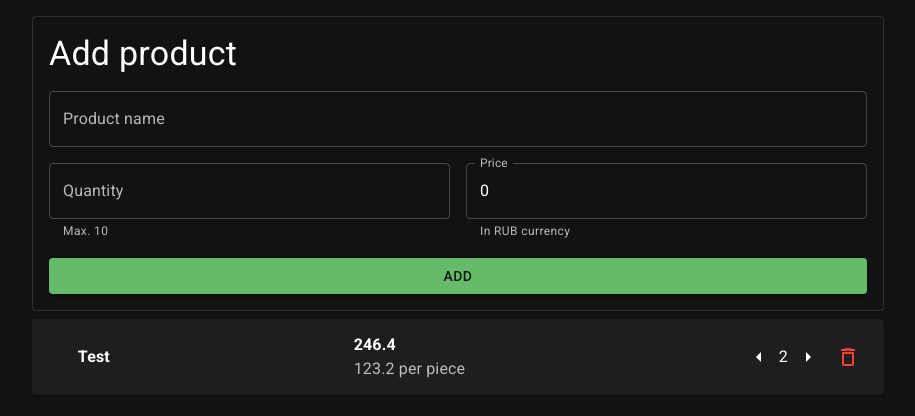
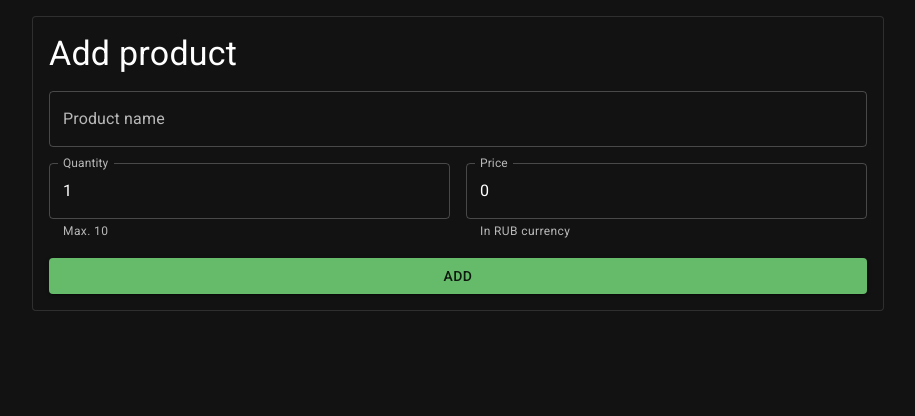
Before and after one commit to fiftysev/react-ts-sandbox, a React (Create React App) app: page / in a window 1280 px wide. Shown: the top 416 px of the page, without its empty margins (182-1097 px from the left). Built offline with nearby package versions, Linux system fonts and the light colour scheme.

Commit message:
Works, but bad

```diff
--- a/package.json
+++ b/package.json
@@ -44,6 +44,7 @@
     ]
   },
   "devDependencies": {
+    "@types/uuid": "^8.3.4",
     "eslint-config-prettier": "^8.5.0",
     "eslint-import-resolver-typescript": "^3.3.0",
     "eslint-plugin-prettier": "^4.2.1",
--- a/src/components/Products/ProductForm/ProductForm.tsx
+++ b/src/components/Products/ProductForm/ProductForm.tsx
@@ -1,7 +1,11 @@
 import { Button, Card, Grid, TextField, Typography } from '@mui/material';
+
 import React, { ChangeEvent, FormEvent } from 'react';
 
+import { IProduct } from 'interfaces/IProduct';
+
 export interface IProductFormProps {
+  data: IProduct;
   handleInputChange: (e: ChangeEvent<HTMLInputElement | HTMLTextAreaElement>) => void;
   handleSubmit: (e: FormEvent<HTMLFormElement>) => void;
 }
@@ -13,7 +17,6 @@ export const quantityFieldProps = {
 
 const priceFieldProps = {
   min: 0,
-  defaultValue: 0,
 };
 
 const ProductForm = (props: IProductFormProps) => {
@@ -31,6 +34,7 @@ const ProductForm = (props: IProductFormProps) => {
               label='Product name'
               type='text'
               fullWidth={true}
+              value={props.data.name}
               onChange={handleInputChange}
             />
           </Grid>
@@ -42,6 +46,7 @@ const ProductForm = (props: IProductFormProps) => {
               helperText='Max. 10'
               inputProps={quantityFieldProps}
               fullWidth={true}
+              value={props.data.quantity}
               onChange={handleInputChange}
             />
           </Grid>
@@ -53,6 +58,7 @@ const ProductForm = (props: IProductFormProps) => {
               helperText='In RUB currency'
               inputProps={priceFieldProps}
               fullWidth={true}
+              value={props.data.price}
               onChange={handleInputChange}
             />
           </Grid>
--- a/src/components/Products/ProductsList/ProductsList.tsx
+++ b/src/components/Products/ProductsList/ProductsList.tsx
@@ -10,12 +10,16 @@ interface IProductsListProps {
   setListData: Dispatch<SetStateAction<IProduct[]>>;
 }
 
-const ProductsList = ({ listData }: IProductsListProps) => {
+const ProductsList = ({ listData, setListData }: IProductsListProps) => {
+  console.log('rendered');
+  const handleDelete = (id: string | number) => {
+    setListData([...listData.filter((v) => v.id !== id)]);
+  };
   return (
     <Box flex={1}>
       <List>
-        {listData.map((item, index) => (
-          <ProductsListItem key={`${item.name}_${index}`} {...item} />
+        {listData.map((item) => (
+          <ProductsListItem key={item.id} {...item} handleDelete={handleDelete} />
         ))}
       </List>
     </Box>
--- a/src/components/Products/ProductsList/ProductsListItem/ProductsListItem.tsx
+++ b/src/components/Products/ProductsList/ProductsListItem/ProductsListItem.tsx
@@ -4,7 +4,9 @@ import React, { useMemo } from 'react';
 
 import { IProduct } from 'interfaces/IProduct';
 
-interface IProductsListItemProps extends IProduct {}
+interface IProductsListItemProps extends IProduct {
+  handleDelete: (id: string | number) => void;
+}
 
 const ProductsListItem = (props: IProductsListItemProps) => {
   const subtotalPrice = useMemo(() => props.quantity * props.price, [props.price, props.quantity]);
@@ -28,14 +30,14 @@ const ProductsListItem = (props: IProductsListItemProps) => {
         />
         <Stack direction='row' alignItems='center'>
           <IconButton>
-            <ArrowLeftOutlined />
+            <ArrowLeftOutlined aria-label='decrement quantity' />
           </IconButton>
           <ListItemText>{props.quantity}</ListItemText>
-          <IconButton>
+          <IconButton aria-label='increment quantity'>
             <ArrowRightOutlined />
           </IconButton>
         </Stack>
-        <IconButton>
+        <IconButton aria-label='delete item' onClick={() => props.handleDelete(props.id)}>
           <DeleteOutlined color='error' />
         </IconButton>
       </ListItem>
--- a/src/interfaces/IProduct.ts
+++ b/src/interfaces/IProduct.ts
@@ -1,4 +1,5 @@
 export interface IProduct {
+  id: string | number;
   name: string;
   quantity: number;
   price: number;
--- a/src/pages/ProductsPage.tsx
+++ b/src/pages/ProductsPage.tsx
@@ -1,5 +1,6 @@
 import { Container } from '@mui/material';
 import React, { ChangeEvent, FormEvent, useState } from 'react';
+import { v4 } from 'uuid';
 
 import ProductForm from '../components/Products/ProductForm/ProductForm';
 import ProductsList from '../components/Products/ProductsList/ProductsList';
@@ -7,8 +8,12 @@ import { IProduct } from '../interfaces/IProduct';
 
 interface IProductsPageProps {}
 
+const initialProductState = { id: Number.MIN_SAFE_INTEGER, name: '', quantity: 1, price: 0 };
+
 const ProductsPage = (props: IProductsPageProps) => {
-  const [product, setProduct] = useState<IProduct>({ name: '', quantity: 1, price: 0 });
+  console.log('rendered');
+  const [id] = useState(v4);
+  const [product, setProduct] = useState<IProduct>(initialProductState);
   const [listData, setListData] = useState<IProduct[]>([]);
 
   const onInputChange = (e: ChangeEvent<HTMLInputElement | HTMLTextAreaElement>) => {
@@ -22,16 +27,15 @@ const ProductsPage = (props: IProductsPageProps) => {
 
   const onSubmit = (e: FormEvent<HTMLFormElement>) => {
     e.preventDefault();
+    setProduct({ ...product, id });
     setListData([...listData, product]);
+    setProduct(initialProductState);
   };
 
   return (
     <Container maxWidth='md' sx={{ marginY: 2 }}>
-      <ProductForm handleInputChange={onInputChange} handleSubmit={onSubmit} />
-      <ProductsList
-        listData={[{ name: 'Test', quantity: 2, price: 123.2 }]}
-        setListData={setListData}
-      />
+      <ProductForm data={product} handleInputChange={onInputChange} handleSubmit={onSubmit} />
+      <ProductsList listData={listData} setListData={setListData} />
     </Container>
   );
 };
```
Also changed, not shown: 1 other file (tests, documents, lock files or other folders).
